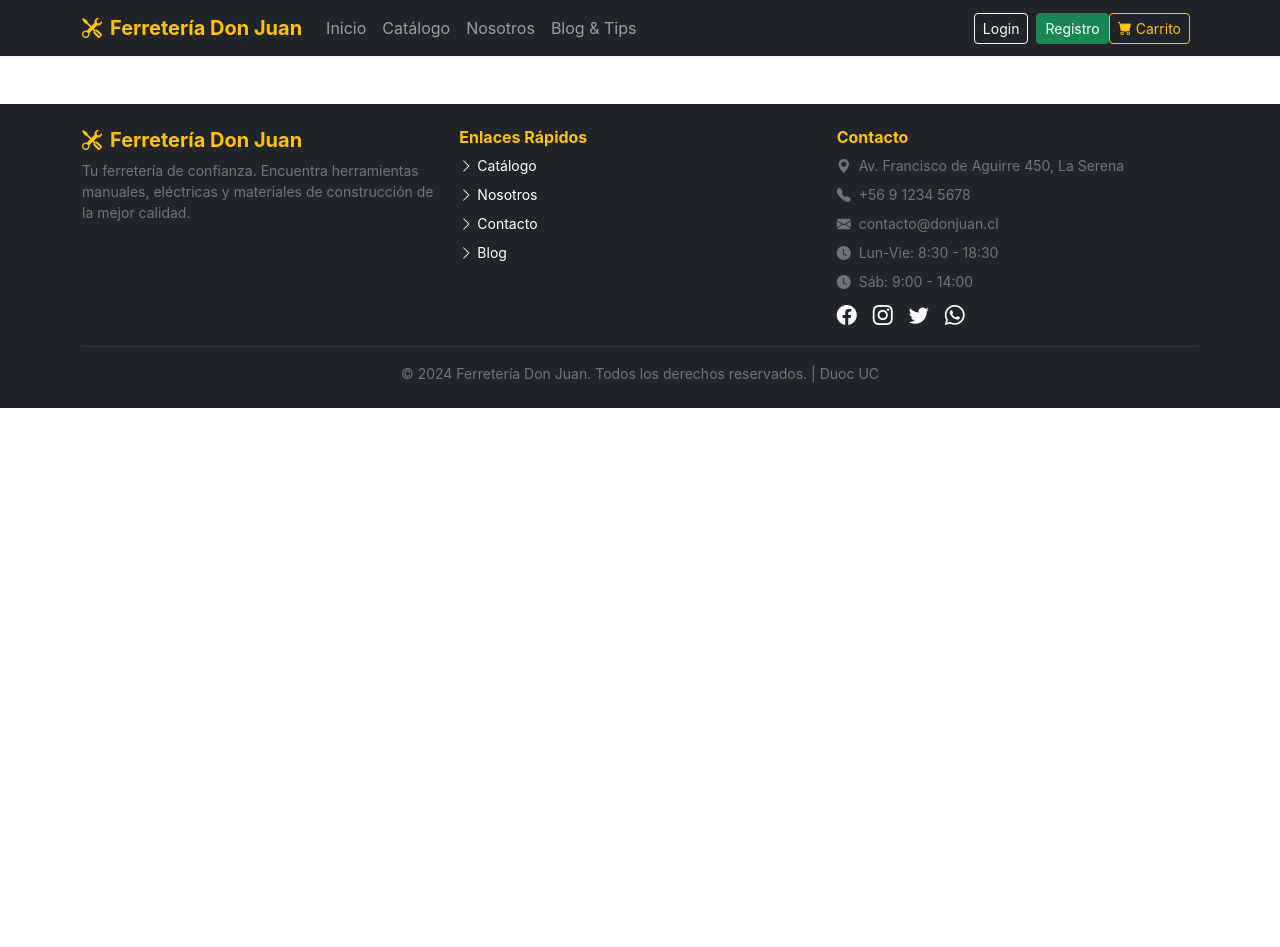
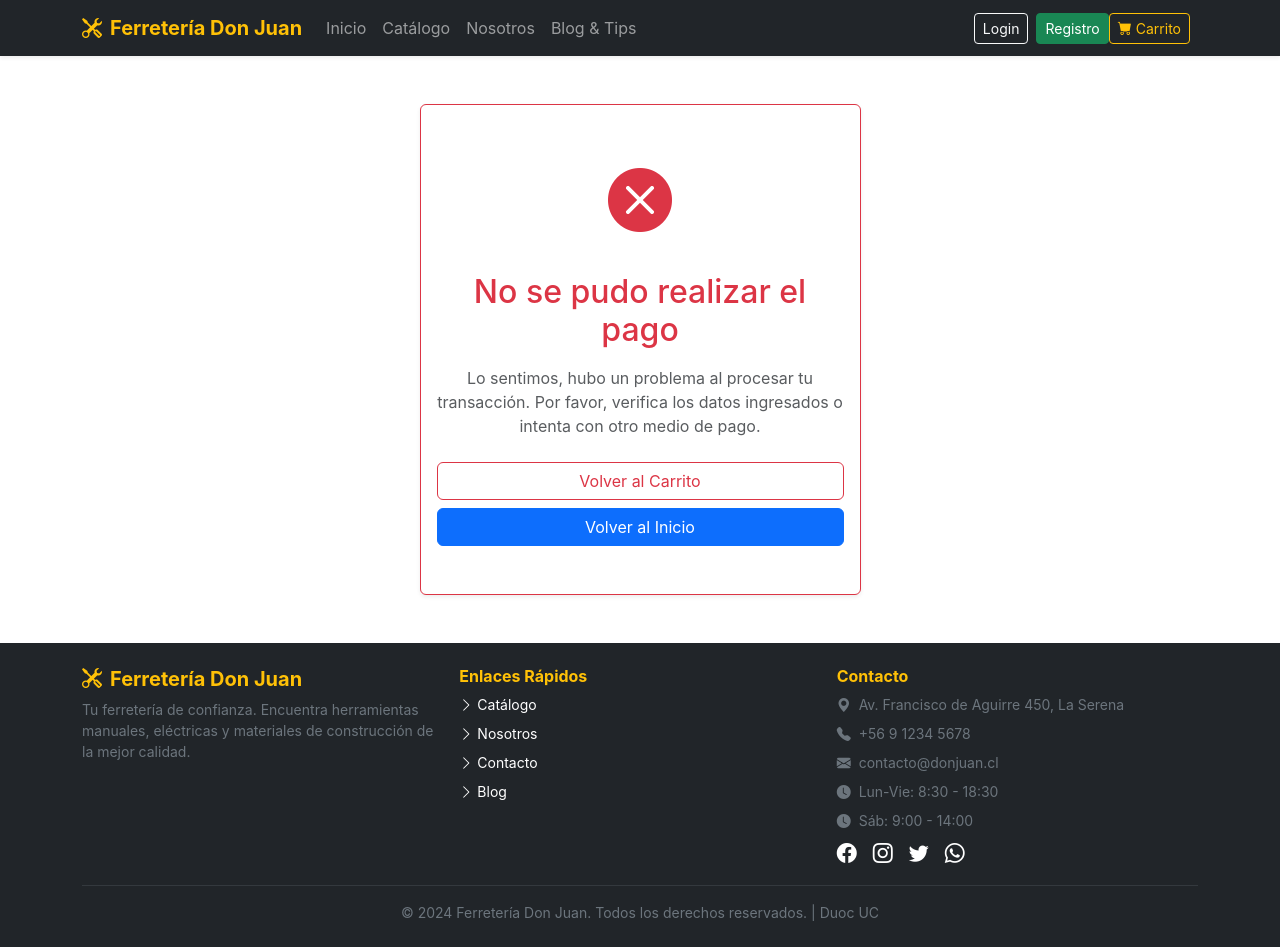
Before and after one commit to FranT-prog/ferreteria-don-juan-react, a React (Create React App) app: page /pago-rechazado in a window 1280 px wide. Before the commit the page ends 800 px from the top, so only its background shows below. Built offline with nearby package versions, Linux system fonts and the light colour scheme.

Commit message:
Pago rechazado

```diff
--- a/src/App.js
+++ b/src/App.js
@@ -16,6 +16,7 @@ import Nosotros from './pages/Nosotros';
 import Blog from './pages/Blog';
 import Login from './pages/Login';
 import Registro from './pages/Registro';
+import PagoRechazado from './pages/PagoRechazado';
 
 import PanelAdmin from './pages/PanelAdmin';
 import FormularioProducto from './pages/FormularioProducto';
@@ -69,6 +70,7 @@ function App() {
           <Route path="/categorias" element={<Categorias />} />
           <Route path="/categoria/:categoria" element={<CategoriaDetalle />} />
           <Route path="/ofertas" element={<Ofertas />} />
+          <Route path="/pago-rechazado" element={<PagoRechazado />} />
 
           {/* Rutas de Administración */}
           <Route path="/admin" element={
--- a/src/pages/Carrito.jsx
+++ b/src/pages/Carrito.jsx
@@ -11,9 +11,7 @@ const Carrito = ({ onActualizarCarrito }) => {
     direccion: ''
   });
 
-  // Estado para los mensajes de error en el formulario
   const [errores, setErrores] = useState({});
-
   const navigate = useNavigate();
 
   useEffect(() => {
@@ -34,7 +32,6 @@ const Carrito = ({ onActualizarCarrito }) => {
     const { name, value } = e.target;
     setDatosCliente({ ...datosCliente, [name]: value });
 
-    // Limpiar el error del campo que se está modificando
     if (errores[name]) {
       setErrores({ ...errores, [name]: '' });
     }
@@ -43,12 +40,10 @@ const Carrito = ({ onActualizarCarrito }) => {
   const validarFormulario = () => {
     const nuevosErrores = {};
 
-    // 1. Validar Nombre
     if (!datosCliente.nombre.trim()) {
       nuevosErrores.nombre = 'El nombre completo es obligatorio.';
     }
 
-    // 2. Validar RUT (Máximo 9 caracteres contando número y dígito verificador, ignorando puntos/guión)
     const rutLimpio = datosCliente.rut.replace(/[^0-9kK]/g, '');
     if (!rutLimpio) {
       nuevosErrores.rut = 'El RUT es obligatorio.';
@@ -56,7 +51,6 @@ const Carrito = ({ onActualizarCarrito }) => {
       nuevosErrores.rut = 'El RUT debe tener entre 8 y 9 caracteres (Ej: 123456789 o 18765432K).';
     }
 
-    // 3. Validar Correo (@gmail.com o @losmaestros.cl)
     const regexEmailDominio = /^[a-zA-Z0-9._%+-]+@(gmail\.com|losmaestros\.cl)$/i;
     if (!datosCliente.email.trim()) {
       nuevosErrores.email = 'El correo electrónico es obligatorio.';
@@ -64,7 +58,6 @@ const Carrito = ({ onActualizarCarrito }) => {
       nuevosErrores.email = 'El correo debe terminar en @gmail.com o @losmaestros.cl.';
     }
 
-    // 4. Validar Dirección
     if (!datosCliente.direccion.trim()) {
       nuevosErrores.direccion = 'La dirección de despacho es obligatoria.';
     }
@@ -84,16 +77,22 @@ const Carrito = ({ onActualizarCarrito }) => {
     return carrito.reduce((total, item) => total + (item.precio * (item.cantidad || 1)), 0);
   };
 
-  const procesarPago = (e) => {
-    e.preventDefault();
+  // ESTA ES LA FUNCIÓN UNIFICADA
+  const procesarCompraFinal = (e) => {
+    e.preventDefault(); // Detenemos la recarga
 
     if (carrito.length === 0) return;
 
-    // Ejecutar validaciones antes de procesar la compra
+    // 1. Validamos el formulario
     if (!validarFormulario()) {
-      return;
+      return; // Si hay errores, nos detenemos aquí y mostramos las alertas rojas
     }
 
+    // 2. Si pasa las validaciones, mostramos la ventanita de simulación
+    const pagoAprobado = window.confirm("Simulación de pago:\n[Aceptar] = Pago Exitoso\n[Cancelar] = Pago Rechazado");
+
+    if (pagoAprobado) {
+      // 3. LÓGICA DE ÉXITO: Creamos el pedido y descontamos stock
       const nuevoPedido = {
         cliente: datosCliente.nombre.trim(),
         rut: datosCliente.rut.trim(),
@@ -109,7 +108,6 @@ const Carrito = ({ onActualizarCarrito }) => {
         }))
       };
 
-    // DESCONTAR STOCK DE CADA PRODUCTO COMPRADO
       let productos = JSON.parse(localStorage.getItem('react_productos')) || [];
       carrito.forEach(item => {
         productos = productos.map(p =>
@@ -118,13 +116,18 @@ const Carrito = ({ onActualizarCarrito }) => {
             : p
         );
       });
+
       localStorage.setItem('react_productos', JSON.stringify(productos));
-
       createPedido(nuevoPedido);
       localStorage.removeItem('react_carrito');
       if (onActualizarCarrito) onActualizarCarrito();
 
+      // Navegamos al éxito
       navigate('/pago-exitoso');
+    } else {
+      // 4. LÓGICA DE RECHAZO: Navegamos a la vista de error (sin crear pedido ni vaciar carrito)
+      navigate('/pago-rechazado');
+    }
   };
 
   return (
@@ -143,7 +146,6 @@ const Carrito = ({ onActualizarCarrito }) => {
         </div>
       ) : (
         <div className="row g-4">
-          {/* Lista de Productos */}
           <div className="col-lg-7">
             <ul className="list-group mb-3 shadow-sm border-0">
               {carrito.map(item => (
@@ -179,7 +181,6 @@ const Carrito = ({ onActualizarCarrito }) => {
             </ul>
           </div>
 
-          {/* Formulario con Validaciones */}
           <div className="col-lg-5">
             <div className="card shadow-sm border-0 bg-light">
               <div className="card-body p-4">
@@ -187,8 +188,9 @@ const Carrito = ({ onActualizarCarrito }) => {
                   <i className="bi bi-person-lines-fill me-2"></i>Datos de Despacho
                 </h5>
 
-                <form onSubmit={procesarPago} noValidate>
-                  {/* Campo Nombre */}
+                {/* AQUI CONECTAMOS EL FORMULARIO CON LA FUNCIÓN UNIFICADA */}
+                <form onSubmit={procesarCompraFinal} noValidate>
+
                   <div className="mb-3">
                     <label className="form-label fw-bold small text-muted">Nombre Completo</label>
                     <input
@@ -202,7 +204,6 @@ const Carrito = ({ onActualizarCarrito }) => {
                     {errores.nombre && <div className="invalid-feedback">{errores.nombre}</div>}
                   </div>
 
-                  {/* Campo RUT y Email */}
                   <div className="row g-2 mb-3">
                     <div className="col-md-6">
                       <label className="form-label fw-bold small text-muted">RUT</label>
@@ -231,7 +232,6 @@ const Carrito = ({ onActualizarCarrito }) => {
                     </div>
                   </div>
 
-                  {/* Campo Dirección */}
                   <div className="mb-4">
                     <label className="form-label fw-bold small text-muted">Dirección de Despacho</label>
                     <input
@@ -252,8 +252,12 @@ const Carrito = ({ onActualizarCarrito }) => {
                     <strong className="fs-3 text-danger">${calcularTotal().toLocaleString()}</strong>
                   </div>
 
-                  <button type="submit" className="btn btn-success btn-lg w-100 fw-bold shadow-sm">
-                    <i className="bi bi-credit-card-fill me-2"></i> Pagar y Confirmar Orden
+                  {/* EL BOTÓN AHORA ES TIPO SUBMIT Y NO TIENE ONCLICK */}
+                  <button
+                    type="submit"
+                    className="btn btn-success w-100"
+                  >
+                    Finalizar Compra
                   </button>
                 </form>
               </div>
--- /dev/null
+++ b/src/pages/PagoRechazado.jsx
@@ -0,0 +1,32 @@
+import React from 'react';
+import { Link } from 'react-router-dom';
+
+const PagoRechazado = () => {
+  return (
+    <div className="container text-center mt-5">
+      <div className="row justify-content-center">
+        <div className="col-md-6 col-lg-5">
+          <div className="card shadow-sm border-danger">
+            <div className="card-body py-5">
+              <i className="bi bi-x-circle-fill text-danger" style={{ fontSize: '4rem' }}></i>
+              <h2 className="mt-4 text-danger">No se pudo realizar el pago</h2>
+              <p className="text-muted mt-3">
+                Lo sentimos, hubo un problema al procesar tu transacción. Por favor, verifica los datos ingresados o intenta con otro medio de pago.
+              </p>
+              <div className="mt-4">
+                <Link to="/carrito" className="btn btn-outline-danger w-100 mb-2">
+                  Volver al Carrito
+                </Link>
+                <Link to="/" className="btn btn-primary w-100">
+                  Volver al Inicio
+                </Link>
+              </div>
+            </div>
+          </div>
+        </div>
+      </div>
+    </div>
+  );
+};
+
+export default PagoRechazado;
```
Lines whose indentation alone changed are shown as unchanged.
